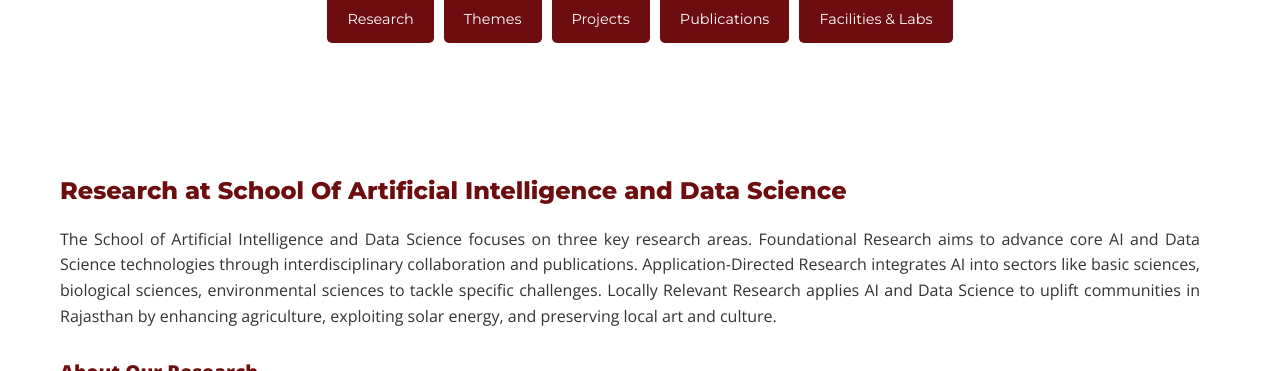
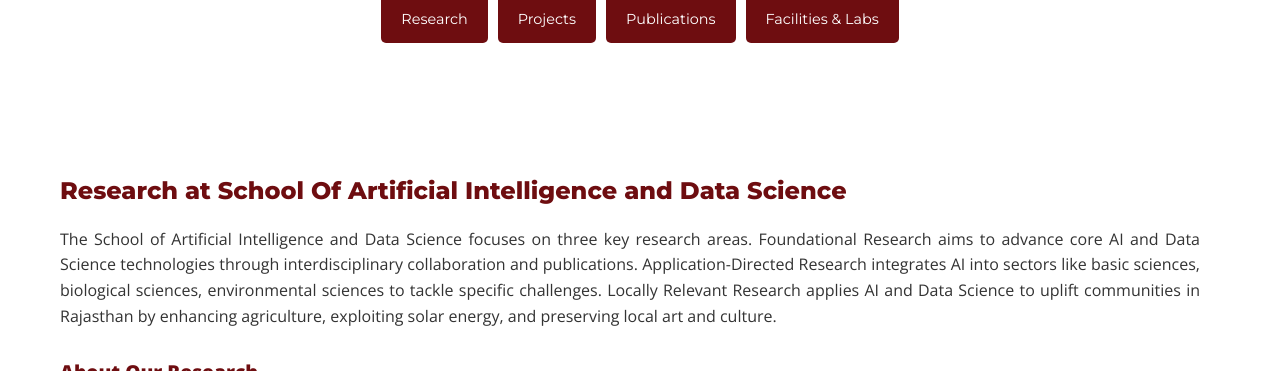
Before and after one commit to SAIDEIITJ/SAIDE_main, a Jekyll site: the page built from _pages/reserach.md, in a window 1280 px wide and 900 px high, cut to the strip 529-900 px from the top of the window. Built offline with Jekyll 4.4.1, drawn with Linux system fonts in a browser that asks for light colours; nearby versions of some CDN libraries.

Commit message:
Update page.html

```diff
--- a/_layouts/page.html
+++ b/_layouts/page.html
@@ -6,7 +6,7 @@
 
     <div class="button-bar">
       <a href="{{ site.baseurl }}/research/" class="tab-button">Research</a>
-      <a href="{{ site.baseurl }}/themes/" class="tab-button">Themes</a>
+<!--       <a href="{{ site.baseurl }}/themes/" class="tab-button">Themes</a> -->
       <a href="{{ site.baseurl }}/projects/" class="tab-button">Projects</a>
       <a href="{{ site.baseurl }}/publications/" class="tab-button">Publications</a>
       <a href="{{ site.baseurl }}/labs/" class="tab-button">Facilities & Labs</a>
```
